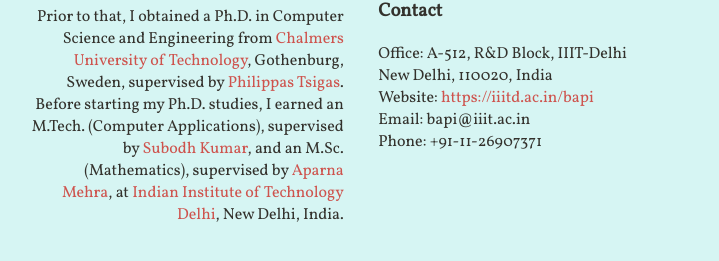
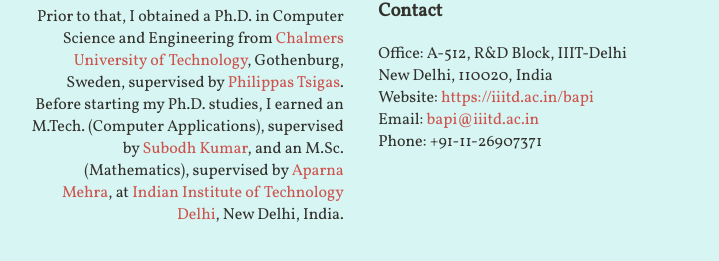
Before and after one commit to bapi/bapi.github.io, a Jekyll site: the page built from index.html, in a window 1280 px wide. Shown: the part 612-873 px from the top of the page, without its empty margins (289-1008 px from the left). Built offline with Jekyll 4.4.1, drawn with Linux system fonts in a browser that asks for light colours; nearby versions of some CDN libraries.

Commit message:
Update contact.html

```diff
--- a/_includes/contact.html
+++ b/_includes/contact.html
@@ -1,4 +1,4 @@
 {% include profile.html %}
 <hr />
 <h3>Contact</h3>
-<p>Office: A-512, R&D Block, IIIT-Delhi<br>New Delhi, 110020, India<br>Website: <a href="https://iiitd.ac.in/bapi">https://iiitd.ac.in/bapi</a><br>Email: bapi@iiit.ac.in<br>Phone: +91-11-26907371</p>
+<p>Office: A-512, R&D Block, IIIT-Delhi<br>New Delhi, 110020, India<br>Website: <a href="https://iiitd.ac.in/bapi">https://iiitd.ac.in/bapi</a><br>Email: <a href="mailto:bapi@iiitd.ac.in">bapi@iiitd.ac.in</a><br>Phone: +91-11-26907371</p>
```
